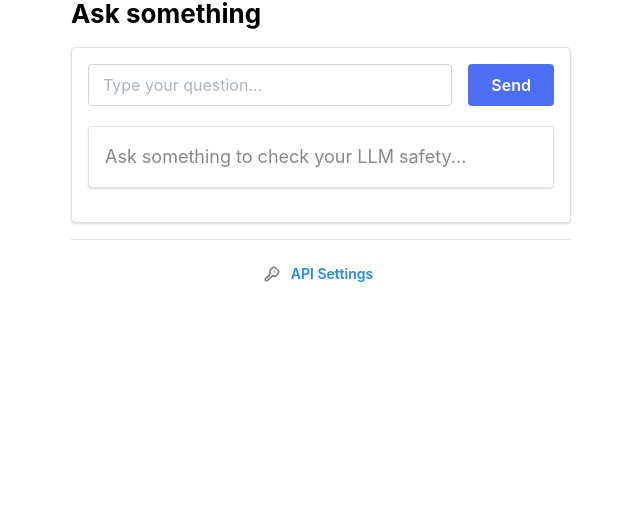
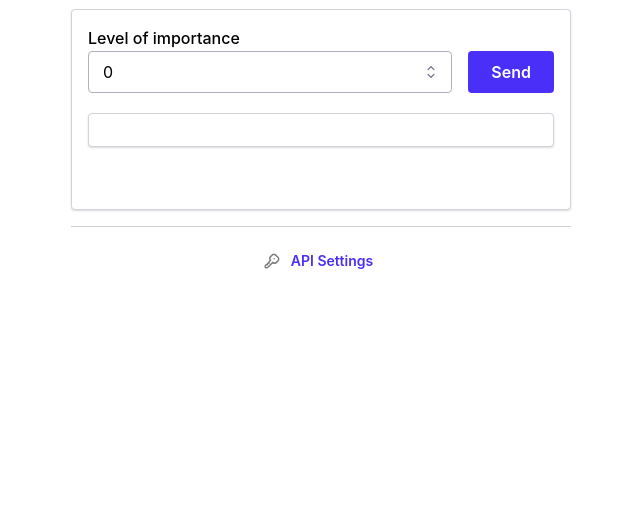
Before and after one commit to hugolfreitas/galileo-hackathon-team8, a Gatsby site: page / in a window 1280 px wide. Shown: the part 281-800 px from the top of the page, without its empty margins (319-959 px from the left). Built offline with nearby package versions, Linux system fonts and the light colour scheme; Gatsby itself is replaced by a stand-in of ours.

Commit message:
updates to have only a select and show response.summary

```diff
--- a/package.json
+++ b/package.json
@@ -6,9 +6,9 @@
   "author": "",
   "scripts": {
     "build": "gatsby build",
-    "develop": "gatsby develop",
+    "start": "gatsby develop -p 3333",
+    "dev": "gatsby develop -p 3333",
     "format": "prettier --write \"**/*.{js,jsx,ts,tsx,json,md,css}\"",
-    "start": "gatsby develop",
     "serve": "gatsby serve",
     "clean": "gatsby clean",
     "test": "echo \"Write tests! -> https://gatsby.dev/unit-testing\" && exit 1"
--- a/src/components/theme.js
+++ b/src/components/theme.js
@@ -1,5 +1,104 @@
 import { createTheme } from "@mantine/core"
 
 export const theme = createTheme({
-  // fontFamily: 'serif',
+  primaryColor: "brand",
+
+  colors: {
+    brand: [
+      "#f6f5ff",
+      "#eeebfe",
+      "#ddd7fe",
+      "#bab0fd",
+      "#8674fb",
+      "#644DF9",
+      "#4a2ff9",
+      "#1d06b2",
+      "#130477",
+      "#0a023b",
+    ],
+    contrast: [
+      "#000000",
+      "#1c1b22",
+      "#272530",
+      "#383645",
+      "#545167",
+      "#b1afc0",
+      "#d3d1db",
+      "#e9e8ed",
+      "#f4f4f6",
+      "#ffffff",
+    ],
+    gray: [
+      "#F9F9FB",
+      "#f4f4f6",
+      "#e9e8ed",
+      "#d3d1db",
+      "#b1afc0",
+      "#9b98ae",
+      "#706c89",
+      "#545167",
+      "#383645",
+      "#1c1b22",
+      "#6a6a62",
+      "#FCFCFB",
+    ],
+    red: [
+      "#fff5f5",
+      "#feebeb",
+      "#fed7d7",
+      "#fdb0b0",
+      "#fb7474",
+      "#f94d4d",
+      "#ed0707",
+      "#b20606",
+      "#770404",
+      "#3b0202",
+    ],
+    green: [
+      "#edfded",
+      "#dafbda",
+      "#b6f7b6",
+      "#7ef17e",
+      "#5aed5a",
+      "#16ca16",
+      "#12a512",
+      "#0c6e0c",
+      "#063706",
+      "#F6FEF6",
+    ],
+    yellow: [
+      "#FFFDF5",
+      "#FFF8EB",
+      "#FEF6D7",
+      "#FDEEAF",
+      "#FCE173",
+      "#FBD84B",
+      "#DCB104",
+      "#B49104",
+      "#785102",
+      "#3C2801",
+    ],
+    blue: ["#E1F0FE", "#3999F9", "#B0D8FC", "#065CB2"],
+    alert: ["#E1EFFE", "#10479E"],
+    // Keep all custom colors as they are, Mantine won't access these directly
+    charting: [
+      "#8674FB",
+      "#E8871A",
+      "#BA26FF",
+      "#F559B6",
+      "#55008C",
+      "#20795D",
+      "#DE4B16",
+      "#2F8DFA",
+      "#10479E",
+      "#1FD0BF",
+      "#9791F3",
+      "#81DC18",
+      "#B6006E",
+      "#DFBF03",
+    ],
+    chain: ["#8674FB", "#E8871A", "#E8871A", "#10479E", "#F559B6"],
+    code: ["#B6006E"],
+    genAIBrand: ["#00FFBB", "#00BB8F"],
+  },
 })
--- a/src/pages/index.js
+++ b/src/pages/index.js
@@ -11,6 +11,7 @@ import {
   Divider,
   Text,
   Loader,
+  Select,
 } from "@mantine/core"
 import { IconKey } from "@tabler/icons-react"
 
@@ -20,15 +21,17 @@ const StorageKeys = {
 }
 
 const IndexPage = () => {
-  const [input, setInput] = React.useState("")
-  const [response, setResponse] = React.useState(
-    "Ask something to check your LLM safety..."
-  )
+  const [response, setResponse] = React.useState({
+    summary: "",
+    article_count: 0,
+    input_tokens: 0,
+  })
   const [collapseOpened, setCollapseOpened] = React.useState(false)
   const [apiUrl, setApiUrl] = React.useState("")
   const [apiToken, setApiToken] = React.useState("")
   const [isLoading, setIsLoading] = React.useState(false)
   const [hasError, setHasError] = React.useState(false)
+  const [input, setInput] = React.useState("0")
 
   const handleSubmit = async e => {
     e.preventDefault()
@@ -39,10 +42,16 @@ const IndexPage = () => {
         // url: `${apiUrl}/${input}`,
         url: apiUrl,
         token: apiToken,
-        payload: { input },
+        payload: { importance: Number(input) },
       })
-      await new Promise(resolve => setTimeout(resolve, 1000))
-      setResponse(JSON.stringify(response))
+      // const response = mockResponse
+      await new Promise(resolve => setTimeout(resolve, 500))
+
+      if (response.summary) {
+        setResponse(response)
+      } else {
+        setResponse({ summary: "No summary found in the response" })
+      }
     } catch (error) {
       console.error(error)
       setHasError(true)
@@ -85,26 +94,30 @@ const IndexPage = () => {
       <Group position="center" mb="md" w="100%" justify="center">
         <Title order={1}>SecPro</Title>
       </Group>
-      <Group position="center" mb="md">
+      {/* <Group position="center" mb="md">
         <Title order={2}>Ask something</Title>
-      </Group>
+      </Group> */}
       <Paper shadow="xs" p="md" radius={4} withBorder>
         <form onSubmit={handleSubmit}>
           <Group noWrap align="flex-end">
-            <TextInput
+            <Select
+              label="Level of importance"
               value={input}
-              onChange={e => setInput(e.currentTarget.value)}
-              placeholder="Type your question..."
+              onChange={setInput}
+              placeholder="Select level"
               radius={4}
               size="md"
               style={{ flex: 1 }}
-              data-autofocus
+              data={Array.from({ length: 11 }, (_, i) => ({
+                value: i.toString(),
+                label: i.toString(),
+              }))}
+              // data-autofocus
             />
             <Button
               type="submit"
               radius={4}
               size="md"
-              color="indigo"
               disabled={isLoading}
               leftSection={
                 isLoading ? <Loader size={18} color="white" /> : null
@@ -119,14 +132,14 @@ const IndexPage = () => {
             </Box>
           )}
           <Box mt="lg" style={{ minHeight: 80 }}>
-            <Paper
-              p="md"
-              radius={4}
-              withBorder
-              style={{ color: "#888", fontSize: 18 }}
-            >
-              {response}
+            <Paper p="md" radius={4} withBorder style={{ fontSize: 18 }}>
+              {response.summary}
             </Paper>
+            {response.input_tokens ? (
+              <Text size="sm" style={{ color: "#888" }} align="right">
+                {response.input_tokens} tokens
+              </Text>
+            ) : null}
           </Box>
         </form>
       </Paper>
@@ -137,9 +150,7 @@ const IndexPage = () => {
         // leftIcon={<IconKey size={18} />}
         onClick={() => setCollapseOpened(o => !o)}
         mb="xs"
-        leftSection={
-          <IconKey size={18} color={apiToken && apiUrl ? "green" : "gray"} />
-        }
+        leftSection={<IconKey size={18} color={apiUrl ? "green" : "gray"} />}
       >
         API Settings
       </Button>
@@ -198,3 +209,10 @@ const apiService = {
     return response.json()
   },
 }
+
+const mockResponse = {
+  summary:
+    "This week in AI: The potential of artificial intelligence (AI) to revolutionize medicine and healthcare is being widely discussed, with the biggest impact expected to be reducing doctors' paperwork. In other news, OpenAI CEO Sam Altman, along with executives from Microsoft and Advanced Micro Devices, testified before Congress about the opportunities, risks, and needs of the AI industry. They emphasized the importance of investment in infrastructure and the need for streamlined policy for AI-related projects.",
+  article_count: 2,
+  input_tokens: 3012,
+}
```
